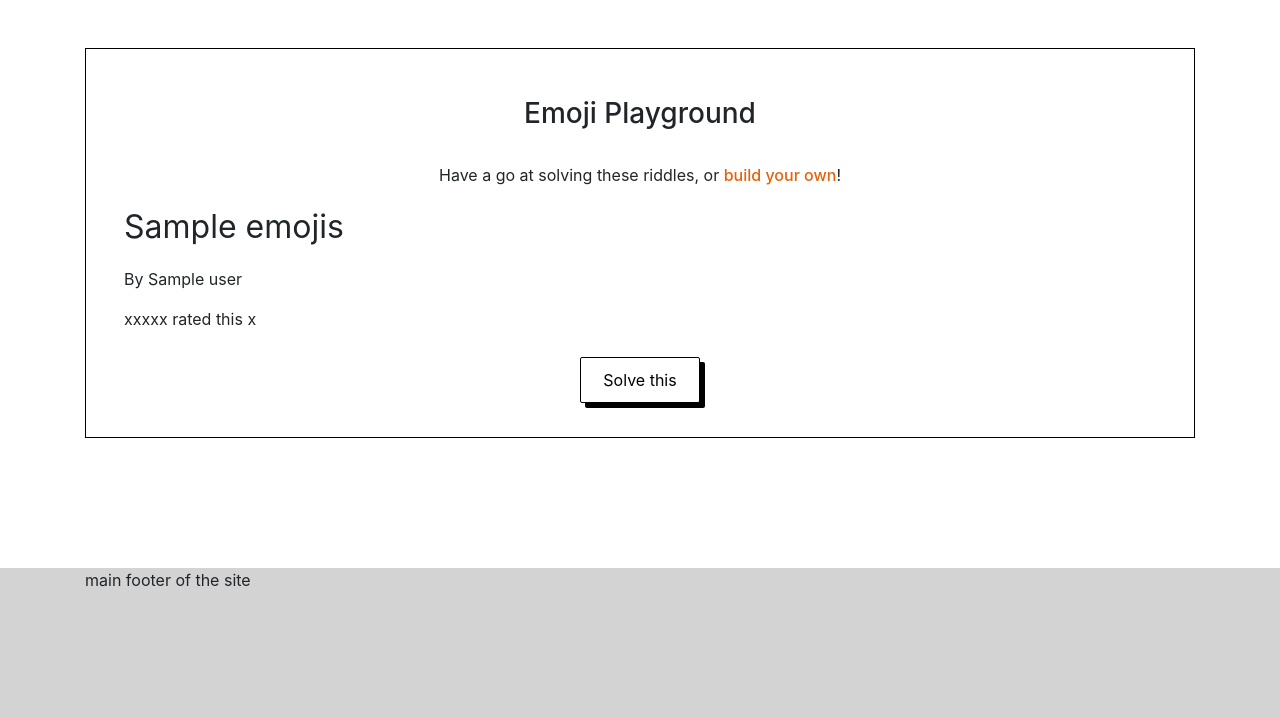
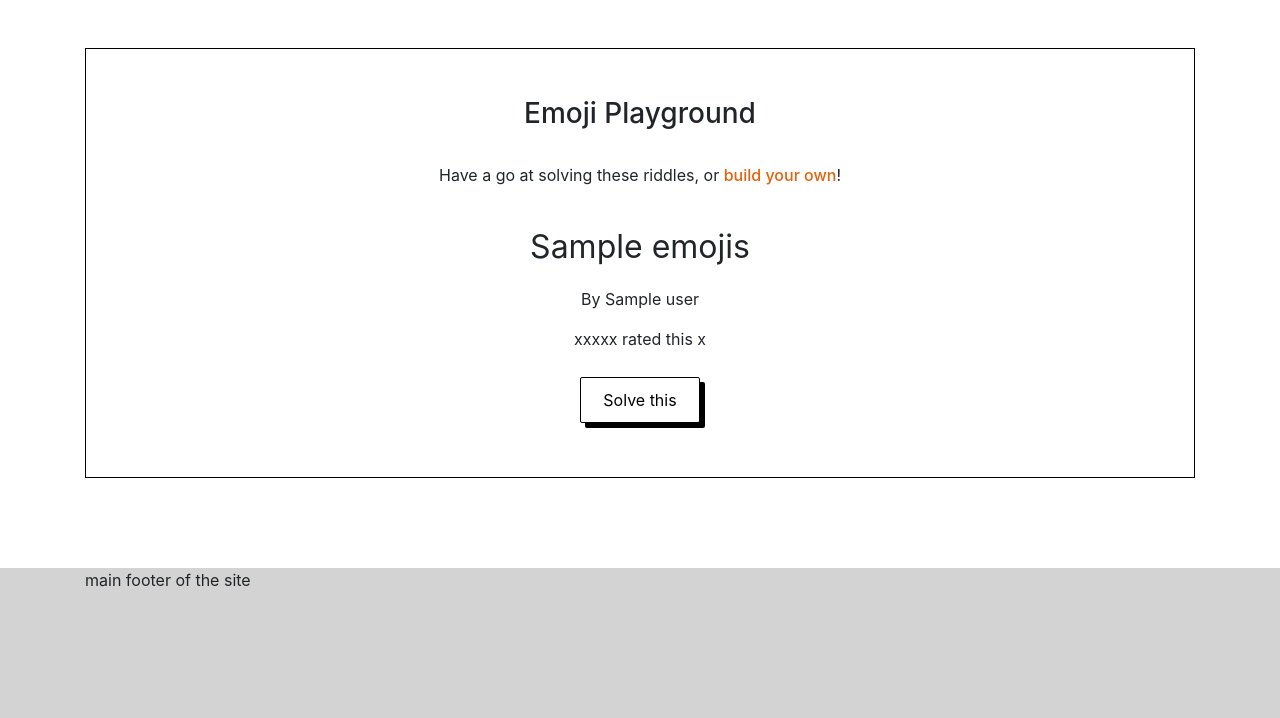
Before and after one commit to AwsSG/emojiplayground, a Flask app: page /playground in a window 1280 px wide. Shown: the part 82-800 px from the top of the page. Run offline with Flask 2, Linux system fonts and the light colour scheme; the visitor is signed in with stand-in values (Sample User, id 1); a database or web service that is not in the repository returns one stand-in record (values such as "Sample title"); some libraries are stand-ins or nearby versions.

```diff
--- a/static/css/style.css
+++ b/static/css/style.css
@@ -210,6 +210,29 @@ footer {
     color: #999;
 }
 
+#guess-feedback {
+    max-width: 100%;
+}
+
+/*----------Playground------------*/
+
+.playground-riddle {
+    text-align: center;
+}
+
+.riddle-container {
+    min-width: 200px;
+    height: auto;
+    text-align: center;
+    margin: 20px;
+  }
+
+  .outer-container {
+    display: flex;
+    flex-flow: row wrap;
+    justify-content: center;
+  }
+
 /*----------Media Queries-------------*/
 
 @media(min-width: 768px) {
```
Also changed, not shown: templates/play.html (+8 -6 lines).
